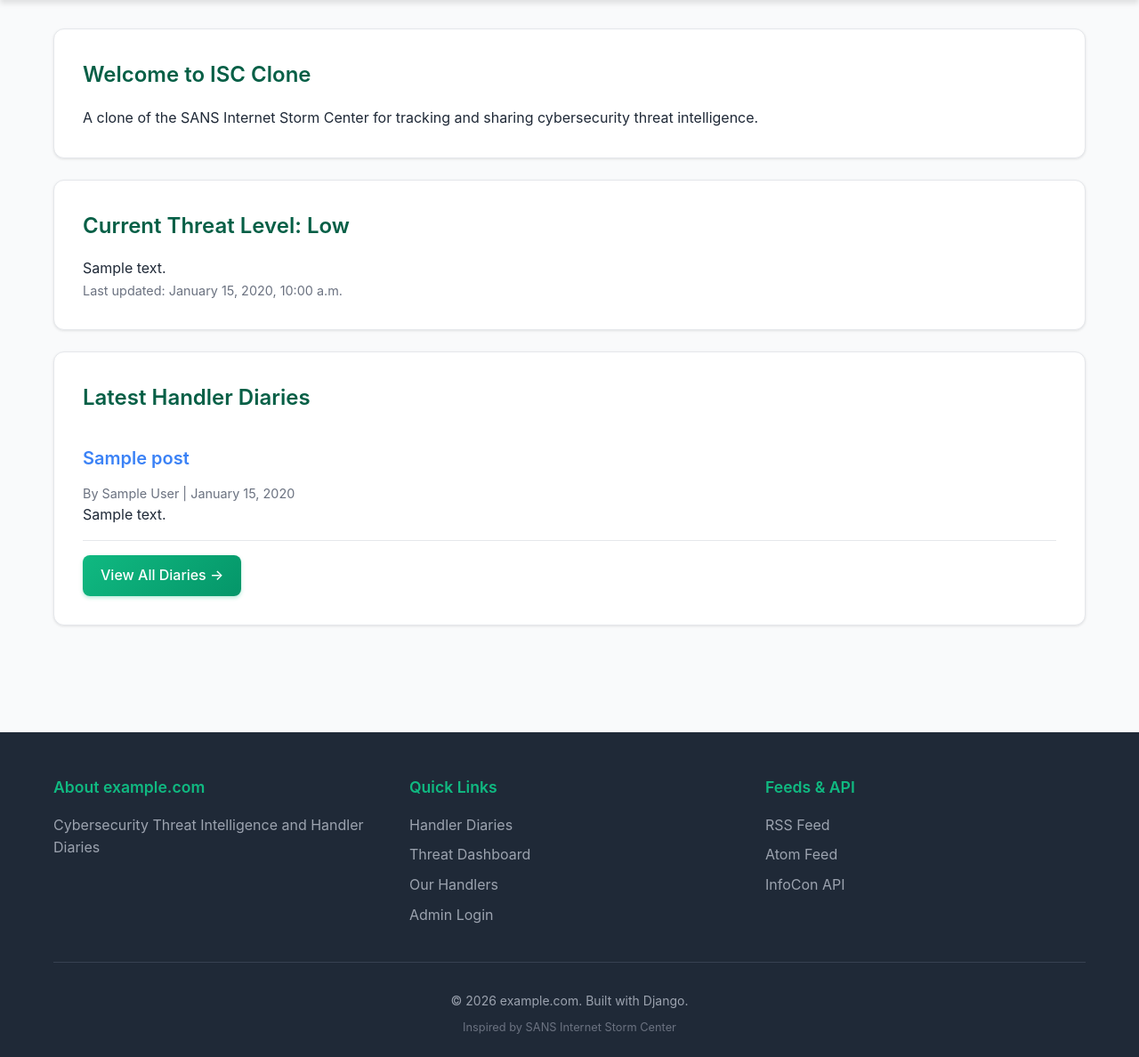
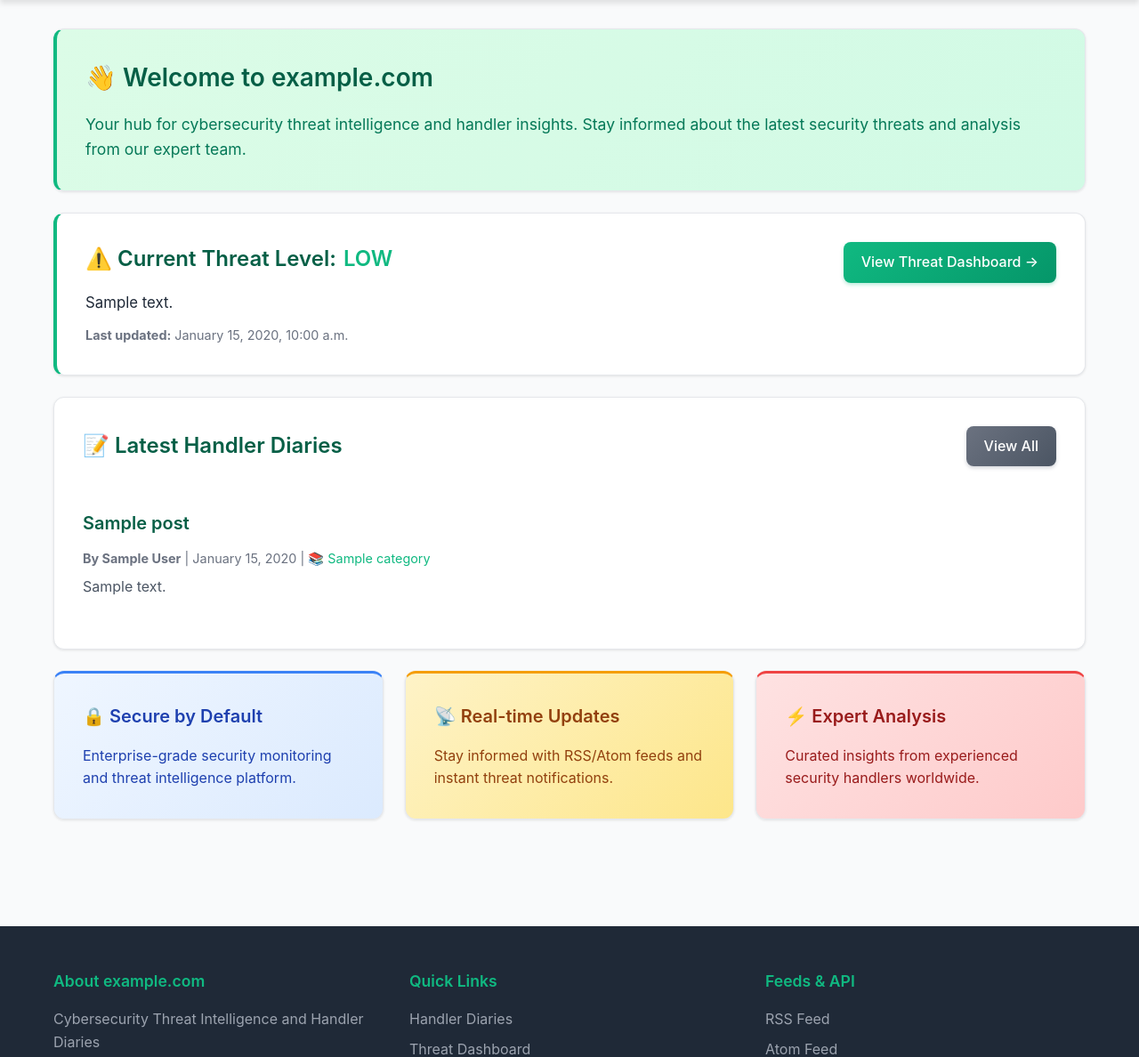
Before and after one commit to caravori/isc-clone, a Django app: page / in a window 1280 px wide. Shown: the part 134-1322 px from the top of the page at 89% size. Run offline with Django 5.2, Linux system fonts and the light colour scheme; tables that the repository leaves empty hold one stand-in row (values such as "Sample post"); parts of the project's set-up code (start-up, migrations or seed data) failed here and were passed over; some libraries are stand-ins or nearby versions.

Commit message:
Improve homepage and blog templates design

```diff
--- a/templates/core/home.html
+++ b/templates/core/home.html
@@ -3,35 +3,82 @@
 {% block title %}Home - {{ block.super }}{% endblock %}
 
 {% block content %}
-<div class="card">
-    <h2>Welcome to ISC Clone</h2>
-    <p>A clone of the SANS Internet Storm Center for tracking and sharing cybersecurity threat intelligence.</p>
+<div class="card" style="background: linear-gradient(135deg, #dcfce7 0%, #d1fae5 100%); border-left: 4px solid #10b981;">
+    <h2 style="color: #065f46; font-size: 1.75rem;">👋 Welcome to {{ site_settings.site_name }}</h2>
+    <p style="font-size: 1.1rem; color: #047857; margin-top: 0.5rem;">
+        Your hub for cybersecurity threat intelligence and handler insights. Stay informed about the latest security threats and analysis from our expert team.
+    </p>
 </div>
 
 {% if current_threat %}
-<div class="card">
-    <h2>Current Threat Level: {{ current_threat.get_level_display }}</h2>
-    <p>{{ current_threat.description }}</p>
-    <p class="text-muted">Last updated: {{ current_threat.recorded_date|date:"F j, Y, g:i a" }}</p>
+<div class="card" style="border-left: 4px solid {% if current_threat.level == 'low' %}#10b981{% elif current_threat.level == 'medium' %}#f59e0b{% elif current_threat.level == 'high' %}#f97316{% else %}#ef4444{% endif %};">
+    <div style="display: flex; justify-content: space-between; align-items: start; flex-wrap: wrap; gap: 1rem;">
+        <div style="flex: 1;">
+            <h2 style="display: flex; align-items: center; gap: 0.5rem;">
+                ⚠️ Current Threat Level:
+                <span style="color: {% if current_threat.level == 'low' %}#10b981{% elif current_threat.level == 'medium' %}#f59e0b{% elif current_threat.level == 'high' %}#f97316{% else %}#ef4444{% endif %}; text-transform: uppercase;">
+                    {{ current_threat.get_level_display }}
+                </span>
+            </h2>
+            <p style="margin-top: 1rem; font-size: 1.05rem;">{{ current_threat.description }}</p>
+            <p class="text-muted" style="margin-top: 0.75rem;">
+                <strong>Last updated:</strong> {{ current_threat.recorded_date|date:"F j, Y, g:i a" }}
+            </p>
+        </div>
+        <a href="{% url 'threats:dashboard' %}" class="btn" style="align-self: flex-start;">
+            View Threat Dashboard →
+        </a>
+    </div>
 </div>
 {% endif %}
 
 <div class="card">
-    <h2>Latest Handler Diaries</h2>
+    <div style="display: flex; justify-content: space-between; align-items: center; margin-bottom: 1.5rem;">
+        <h2 style="margin: 0;">📝 Latest Handler Diaries</h2>
+        <a href="{% url 'blog:post_list' %}" class="btn-secondary btn">View All</a>
+    </div>
+
     {% if latest_posts %}
         {% for post in latest_posts %}
-        <div style="border-bottom: 1px solid #e5e7eb; padding: 1rem 0;">
-            <h3><a href="{% url 'blog:post_detail' post.slug %}" style="color: #3b82f6; text-decoration: none;">{{ post.title }}</a></h3>
-            <p class="text-muted">
-                By {{ post.author.get_full_name|default:post.author.username }} |
+        <div class="post-item">
+            <h3>
+                <a href="{% url 'blog:post_detail' post.slug %}">{{ post.title }}</a>
+            </h3>
+            <p class="text-muted" style="margin: 0.5rem 0;">
+                <strong>By {{ post.author.get_full_name|default:post.author.username }}</strong> |
                 {{ post.published_date|date:"F j, Y" }}
+                {% if post.category %}
+                    | <span style="color: #10b981;">📚 {{ post.category.name }}</span>
+                {% endif %}
             </p>
-            <p>{{ post.excerpt|truncatewords:30 }}</p>
+            <p style="color: #4b5563; line-height: 1.6;">
+                {{ post.excerpt|default:post.content|striptags|truncatewords:40 }}
+            </p>
         </div>
         {% endfor %}
-        <a href="{% url 'blog:post_list' %}" class="btn" style="margin-top: 1rem;">View All Diaries →</a>
     {% else %}
-        <p class="text-muted">No posts yet. <a href="/admin/blog/post/add/">Create your first post</a> in the admin panel.</p>
+        <div style="text-align: center; padding: 3rem 1rem; background: #f9fafb; border-radius: 8px;">
+            <p style="font-size: 3rem; margin-bottom: 1rem;">📝</p>
+            <p class="text-muted" style="font-size: 1.1rem;">No posts published yet.</p>
+            <a href="/admin/blog/post/add/" class="btn" style="margin-top: 1rem;">Create Your First Post</a>
+        </div>
     {% endif %}
 </div>
+
+<div style="display: grid; grid-template-columns: repeat(auto-fit, minmax(300px, 1fr)); gap: 1.5rem;">
+    <div class="card" style="background: linear-gradient(135deg, #eff6ff 0%, #dbeafe 100%); border-top: 3px solid #3b82f6;">
+        <h3 style="color: #1e40af; margin-bottom: 1rem;">🔒 Secure by Default</h3>
+        <p style="color: #1e40af;">Enterprise-grade security monitoring and threat intelligence platform.</p>
+    </div>
+
+    <div class="card" style="background: linear-gradient(135deg, #fef3c7 0%, #fde68a 100%); border-top: 3px solid #f59e0b;">
+        <h3 style="color: #92400e; margin-bottom: 1rem;">📡 Real-time Updates</h3>
+        <p style="color: #92400e;">Stay informed with RSS/Atom feeds and instant threat notifications.</p>
+    </div>
+
+    <div class="card" style="background: linear-gradient(135deg, #fee2e2 0%, #fecaca 100%); border-top: 3px solid #ef4444;">
+        <h3 style="color: #991b1b; margin-bottom: 1rem;">⚡ Expert Analysis</h3>
+        <p style="color: #991b1b;">Curated insights from experienced security handlers worldwide.</p>
+    </div>
+</div>
 {% endblock %}
```
Also changed, not shown: templates/blog/post_detail.html (+33 -22 lines), templates/blog/post_list.html (+33 -13 lines).
